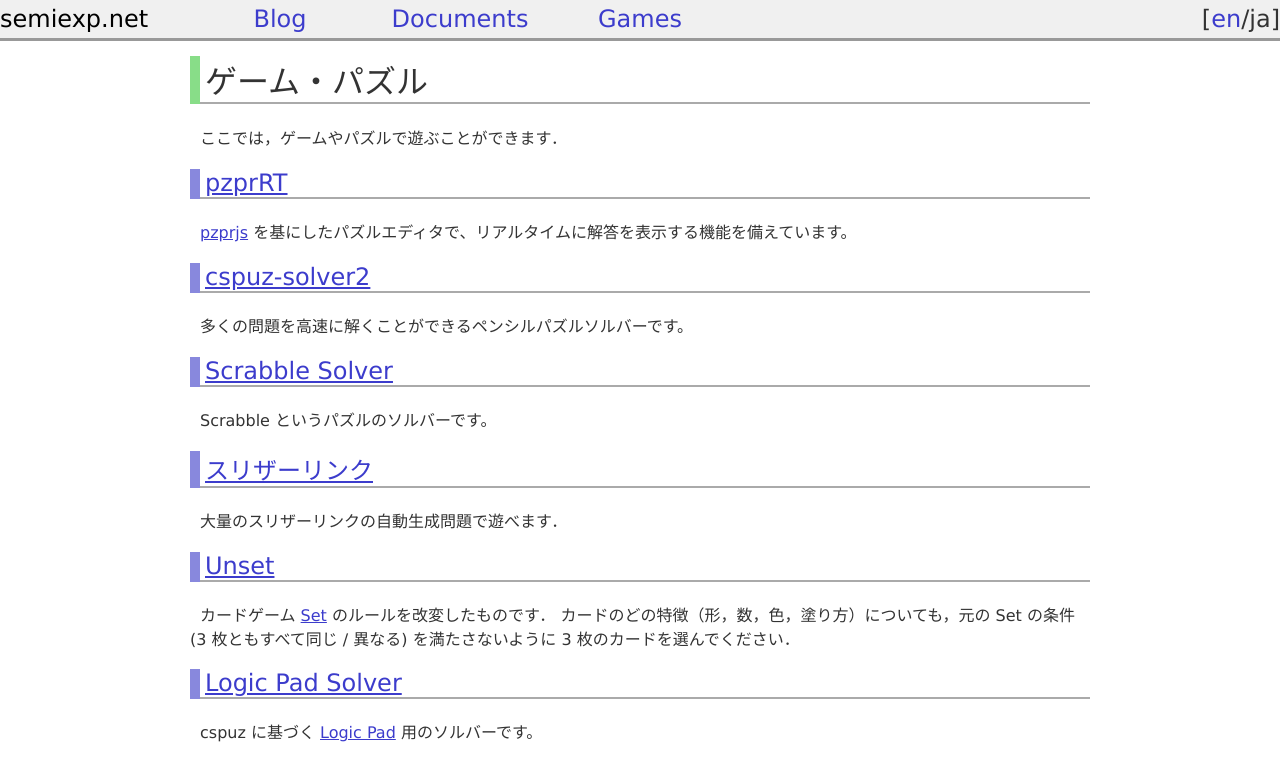
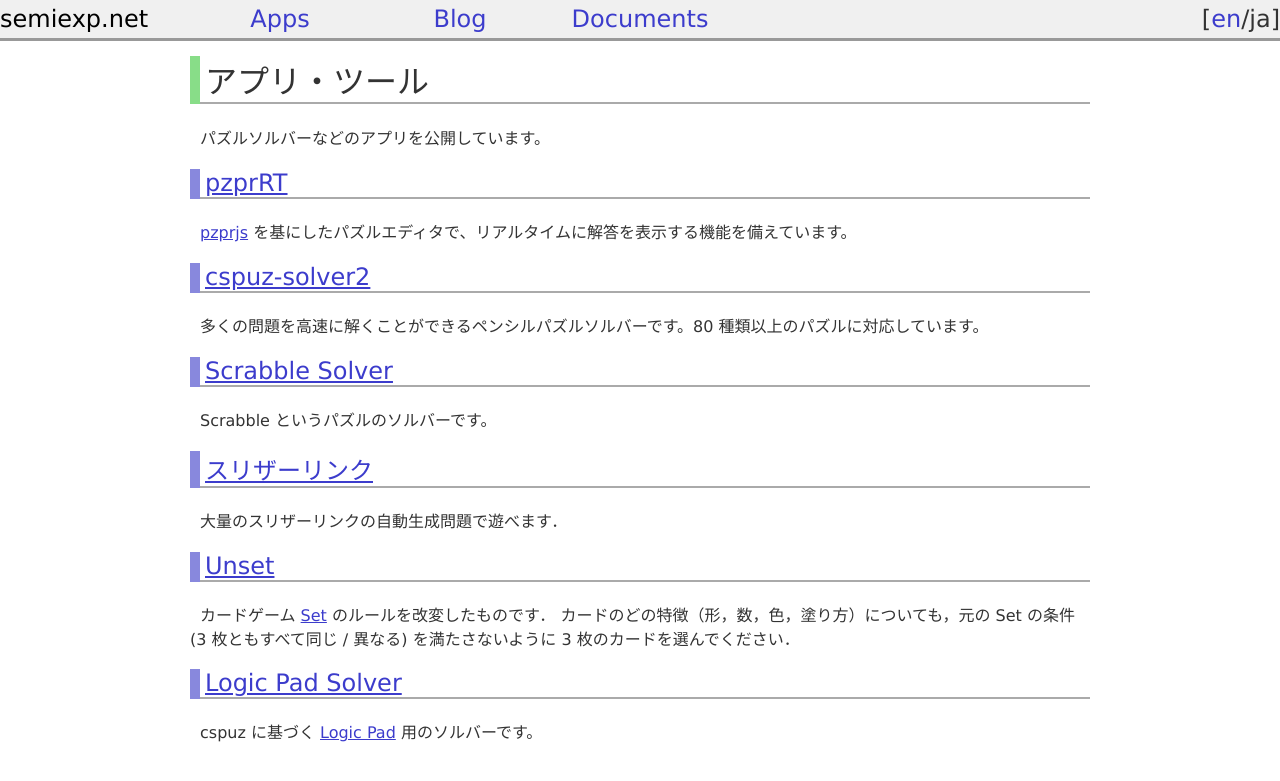
Before and after one commit to semiexp/semiexp.github.io, a Jekyll site: the page built from games/index_ja.md, in a window 1280 px wide. Shown: the top 781 px of the page. Built offline with Jekyll 4.4.1, drawn with Linux system fonts in a browser that asks for light colours.

Commit message:
game -> app

```diff
--- a/_layouts/default.html
+++ b/_layouts/default.html
@@ -9,9 +9,9 @@
     <div id="header">
         <div id="title"><a href="{{relative}}index.html">semiexp.net</a></div>
         <div id="topmenu">
+            <div id="menu_entry"><a href="{{relative}}games/index.html">Apps</a></div>
             <div id="menu_entry"><a href="{{relative}}blog/index.html">Blog</a></div>
             <div id="menu_entry"><a href="{{relative}}docs/index.html">Documents</a></div>
-            <div id="menu_entry"><a href="{{relative}}games/index.html">Games</a></div>
         </div>
         <div id="menu_lang">
             [en/{%if page.ja_version != null %}<a href="{{ page.ja_version }}">ja</a>{%else%}ja{%endif%}]
--- a/_layouts/default_ja.html
+++ b/_layouts/default_ja.html
@@ -9,9 +9,9 @@
     <div id="header">
         <div id="title"><a href="{{relative}}index.html">semiexp.net</a></div>
         <div id="topmenu">
+            <div id="menu_entry"><a href="{{relative}}games/index_ja.html">Apps</a></div>
             <div id="menu_entry"><a href="{{relative}}blog/index_ja.html">Blog</a></div>
             <div id="menu_entry"><a href="{{relative}}docs/index_ja.html">Documents</a></div>
-            <div id="menu_entry"><a href="{{relative}}games/index_ja.html">Games</a></div>
         </div>
         <div id="menu_lang">
             [{%if page.en_version != null %}<a href="{{ page.en_version }}">en</a>{%else%}en{%endif%}/ja]
--- a/games/index_ja.md
+++ b/games/index_ja.md
@@ -1,10 +1,10 @@
 ---
 layout: default_ja
-title: ゲーム・パズル
+title: アプリ・ツール
 group: idx_ja
 en_version: index.html
 ---
-ここでは，ゲームやパズルで遊ぶことができます．
+パズルソルバーなどのアプリを公開しています。
 
 ## [pzprRT](../pzprrt/index.html)
 
@@ -12,7 +12,7 @@ en_version: index.html
 
 ## [cspuz-solver2](cspuz-solver2/index.html)
 
-多くの問題を高速に解くことができるペンシルパズルソルバーです。
+多くの問題を高速に解くことができるペンシルパズルソルバーです。80 種類以上のパズルに対応しています。
 
 ## [Scrabble Solver](scrabble-solver/index.html)
 
```
Also changed, not shown: games/index.md (+3 -3 lines).
